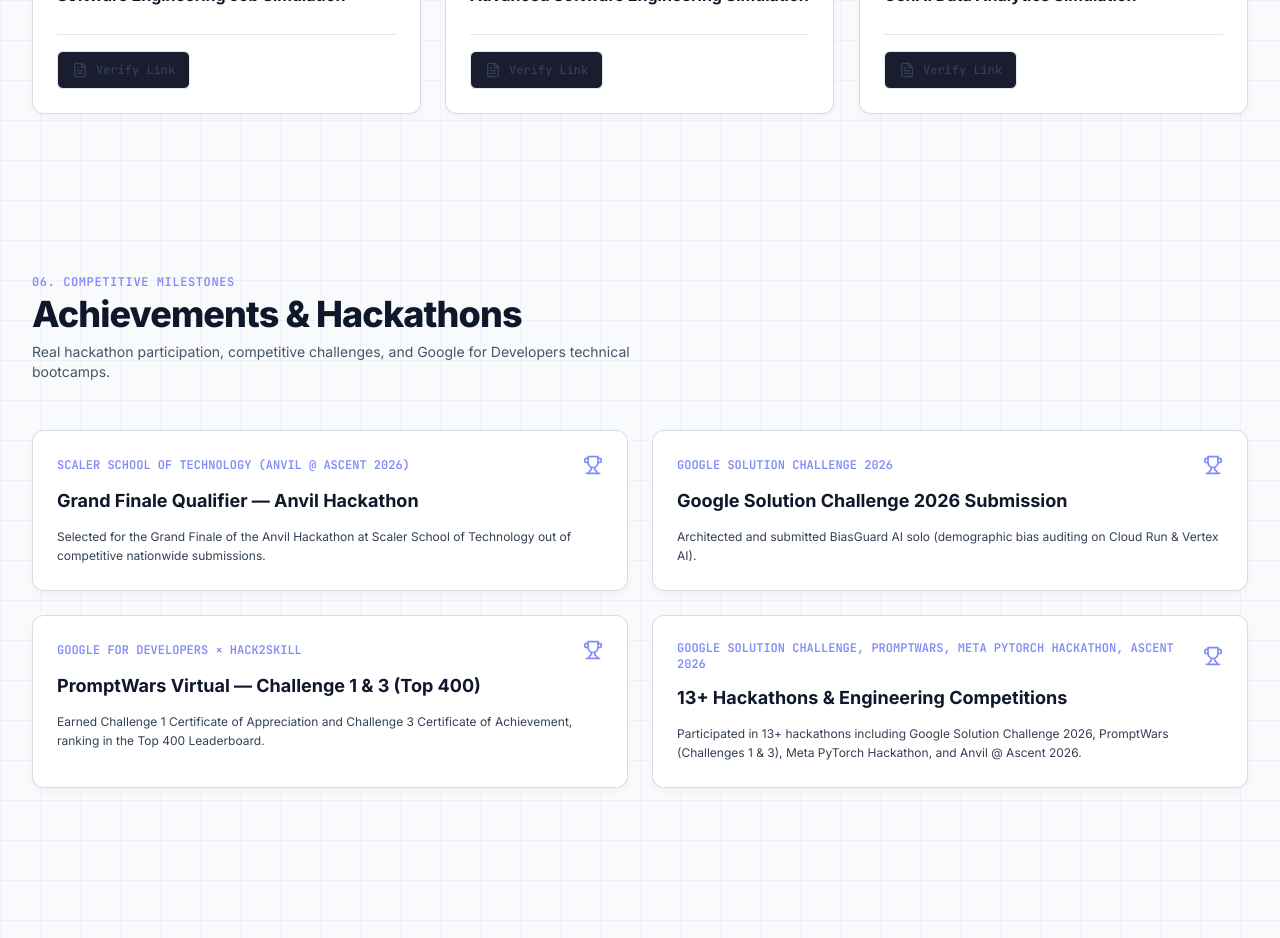
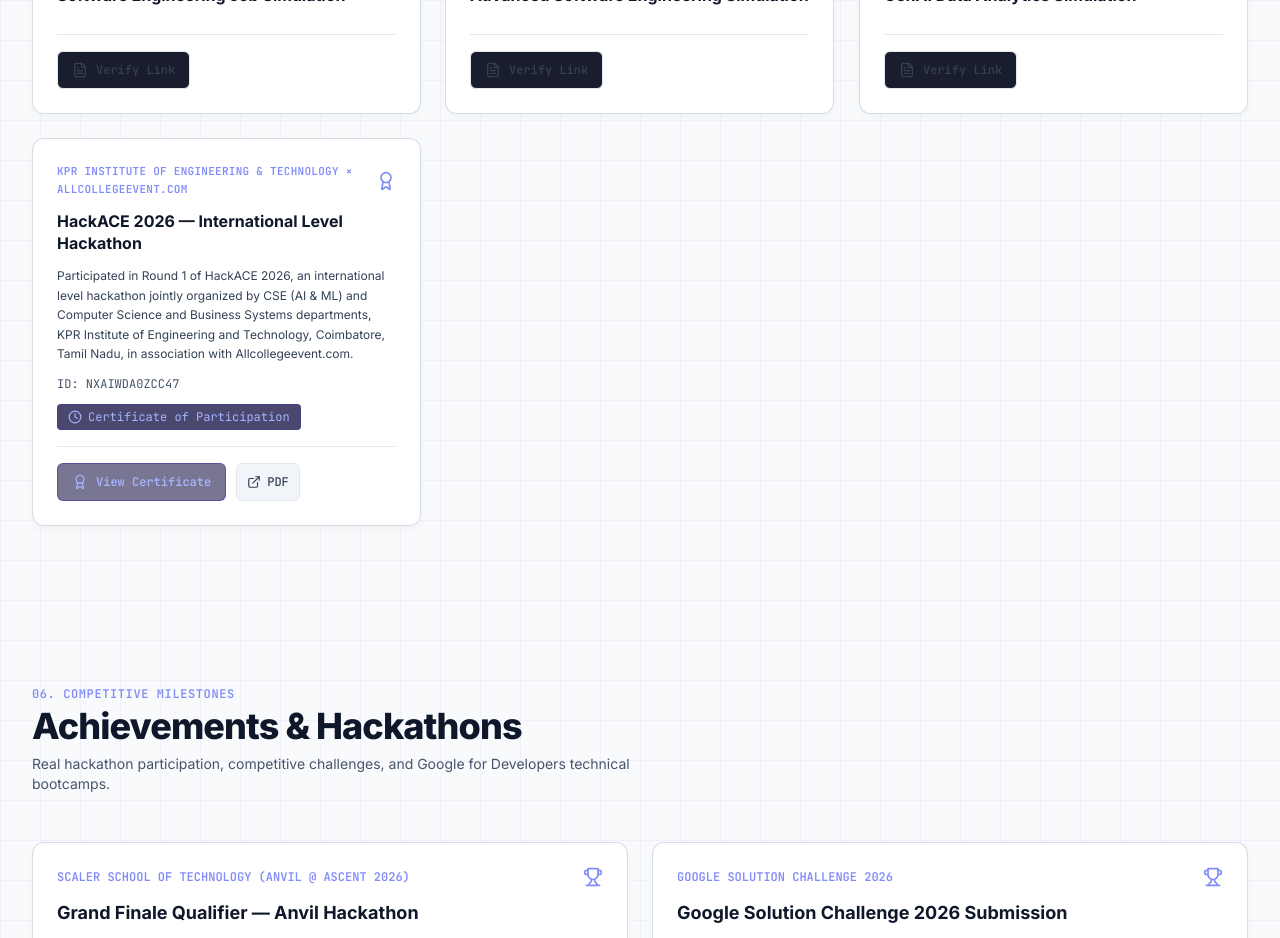
Before and after one commit to NaniToka/toka.portfolio, a React (Vite) app: page / in a window 1280 px wide. Shown: the part 7400-8338 px from the top of the page. Built offline with nearby package versions, Linux system fonts and the light colour scheme; no server answers.

Commit message:
HackACE 2026 — Certificate of Participation

```diff
--- a/src/data/portfolioData.ts
+++ b/src/data/portfolioData.ts
@@ -307,6 +307,15 @@
     title: "GenAI Data Analytics Simulation",
     issuer: "Tata iQ × Forage",
     verifyUrl: "https://www.theforage.com/completion-certificates/ifobHAoMjQs9s6bKS/gMTdCXwDdLYoXZ3wG_ifobHAoMjQs9s6bKS_6973b13fb1ee4126d09b7191_1782260307680_completion_certificate.pdf"
+  },
+  {
+    id: "hackace-2026",
+    title: "HackACE 2026 — International Level Hackathon",
+    issuer: "KPR Institute of Engineering & Technology × Allcollegeevent.com",
+    status: "Certificate of Participation",
+    description: "Participated in Round 1 of HackACE 2026, an international level hackathon jointly organized by CSE (AI & ML) and Computer Science and Business Systems departments, KPR Institute of Engineering and Technology, Coimbatore, Tamil Nadu, in association with Allcollegeevent.com.",
+    credentialId: "NXAIWDA0ZCC47",
+    certificateUrl: "/hackace-2026.pdf"
   }
 ];
 
```
Also changed, not shown: 2 other files (tests, documents, lock files or other folders).
